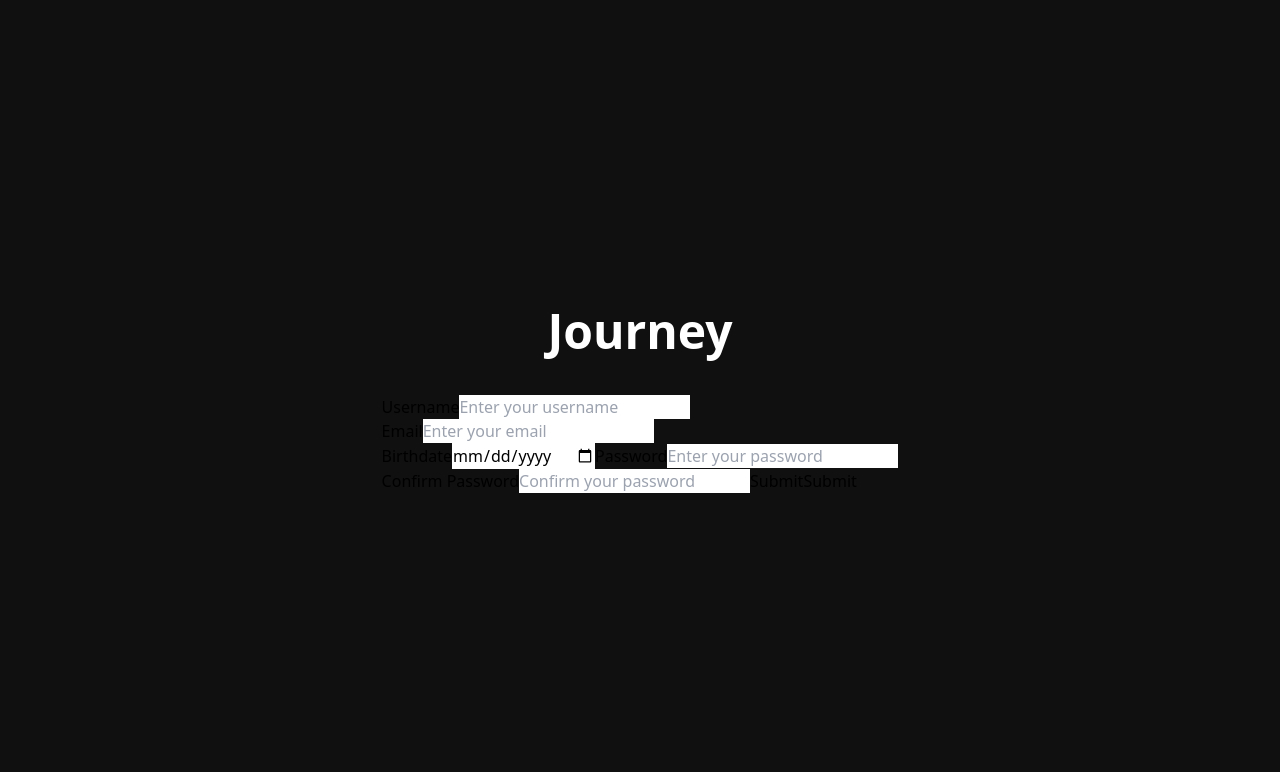
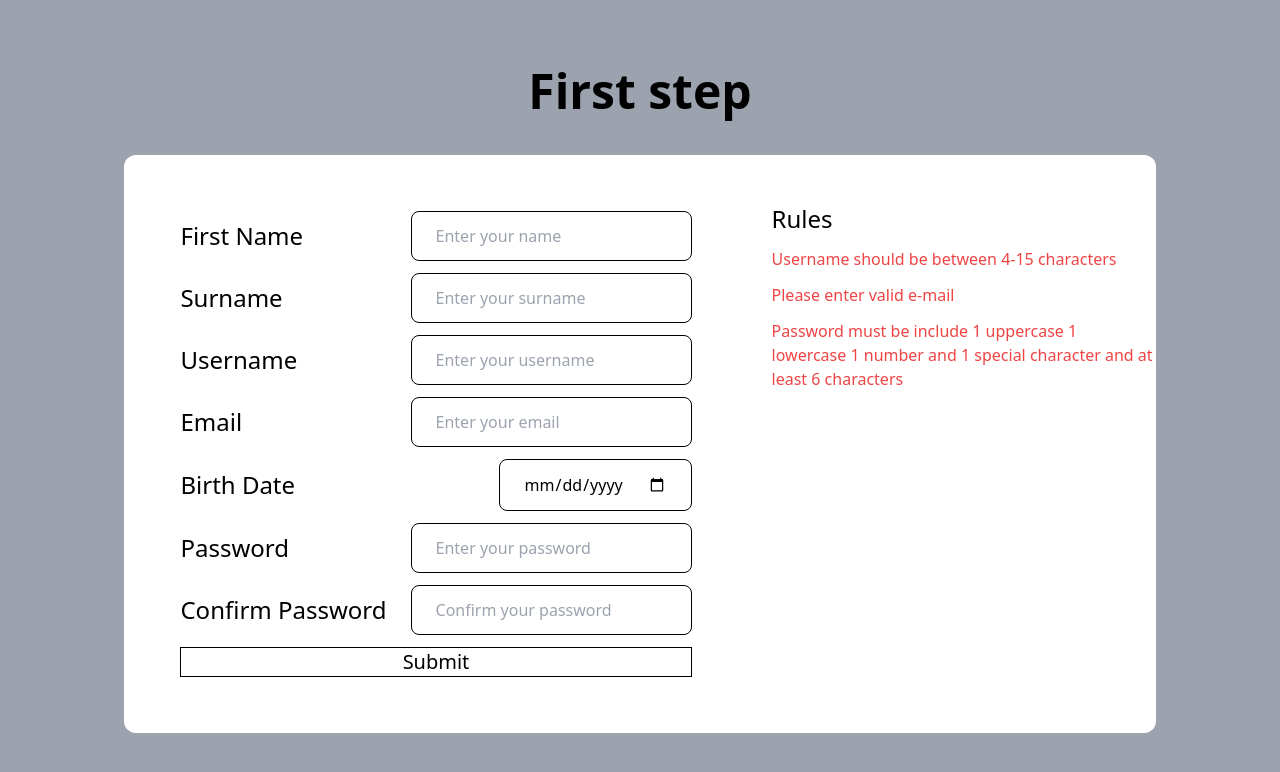
Before and after one commit to alwaysad/UnderTheRadar, a Next.js app in the folder client/: page /auth/register in a window 1280 px wide. Both pictures are taken after a click on the button "Personal Register". Shown: the top 772 px of the page. Built offline with nearby package versions, Linux system fonts and the light colour scheme.

Commit message:
register logic added

```diff
--- a/client/components/customhooks/useinputValidate.js
+++ b/client/components/customhooks/useinputValidate.js
@@ -1,8 +1,9 @@
 import { useState } from "react";
 
-const useInputValidate = (initialValue, pattern, errorMessage) => {
+const useInputValidate = (initialValue, pattern, errorMessage) => {  //setting rules for input pattern and checking validity
   const [value, setValue] = useState(initialValue);
   const [error, setError] = useState("");
+  const [color,setColor]=useState('text-red-500');
 
   const handleChange = (e) => {
     setValue(e.target.value);
@@ -13,12 +14,15 @@ const useInputValidate = (initialValue, pattern, errorMessage) => {
     const regex = new RegExp(pattern);
     if (!regex.test(value)) {
       setError(errorMessage);
+      setColor('text-red-500 max-w-sm');
     } else {
       setError("");
+      setColor('text-green-500 max-w-sm');
     }
   };
 
   return {
+    color,
     value,
     error,
     handleChange,
--- a/client/components/registerForm.jsx
+++ b/client/components/registerForm.jsx
@@ -4,6 +4,9 @@ import useInputValidate from "./customhooks/useinputValidate";
 
 const RegisterForm = (props) => {
   const [error, setError] = useState("");
+  const [color,setColor]=useState('text-red-500');
+  const nameRef=useRef();
+  const surNameRef=useRef();
   const userNameRef = useRef();
   const emailRef = useRef();
   const birthDateRef = useRef();
@@ -12,6 +15,8 @@ const RegisterForm = (props) => {
 
   const submitHandler = async (e) => {
     e.preventDefault();
+    const enteredName=nameRef.current.value;
+    const enteredSurName=surNameRef.current.value;
     const entereduserName = userNameRef.current.value;
     const enteredMail = emailRef.current.value;
     const enteredBirthDate = birthDateRef.current.value;
@@ -23,6 +28,8 @@ const RegisterForm = (props) => {
       return;
     }
     const user = {
+      firstName:enteredName,
+      lastName:enteredSurName,
       username: entereduserName,
       password: enteredPassword,
       birthDate: enteredBirthDate,
@@ -44,7 +51,7 @@ const RegisterForm = (props) => {
 
   const username = useInputValidate(
     "",
-    "^[a-zA-Z0-9]{4,10}$",
+    "^[a-zA-Z0-9]{4,15}$",
     "between 4-10 characters"
   );
   const email = useInputValidate(
@@ -58,21 +65,42 @@ const RegisterForm = (props) => {
     "Password must be include 1 uppercase 1 lowercase 1 number and 1 special character and at least 6 characters "
   );
   return (
-    <div>
-      <form onSubmit={submitHandler}>
-        <label htmlFor="username">Username</label>
-        <input
+    <div className="flex bg-white flex-col rounded-xl space-y-6 md:flex-row md:space-x-6 md:space-y-0 items-start ">
+      <form className="flex flex-col m-10 space-y-3 p-4" onSubmit={submitHandler}>
+      <div className="flex space-x-4 md:space-x-6 items-center">
+        <p className="font-medium text-xl md:text-2xl w-7/12">First Name</p>
+        <input className="px-3 py-3 md:px-6 rounded-lg outline-none border border-black"
+          type="text"
+          placeholder="Enter your name"
+          ref={nameRef}
+          required
+        ></input>
+        </div>
+
+        <div className="flex space-x-4 md:space-x-6 items-center">
+        <p className="font-medium text-xl md:text-2xl w-7/12">Surname</p>
+        <input className="px-3 py-3 md:px-6 rounded-lg outline-none border border-black"
+          type="text"
+          placeholder="Enter your surname"
+          ref={surNameRef}
+          required
+        ></input>
+        </div>
+        <div className="flex space-x-4 md:space-x-6 items-center">
+        <p className="font-medium text-xl md:text-2xl w-7/12">Username</p>
+        <input className="px-3 py-3 md:px-6 rounded-lg outline-none border border-black"
           type="text"
           placeholder="Enter your username"
           ref={userNameRef}
           onBlur={username.blurHandler}
           onChange={username.handleChange}
           required
-          pattern="^[a-zA-Z0-9]{4,10}$"
+          pattern="^[a-zA-Z0-9]{4,15}$"
         ></input>
-        <div>{username.error}</div>
-        <label htmlFor="email">Email</label>
-        <input
+        </div>
+        <div className="flex space-x-4 md:space-x-6  items-center " >
+        <p className="font-medium text-xl md:text-2xl w-7/12">Email</p>
+        <input  className="px-3 py-3 md:px-6 rounded-lg outline-none border border-black"
           type="email"
           placeholder="Enter your email"
           ref={emailRef}
@@ -81,16 +109,19 @@ const RegisterForm = (props) => {
           required
           pattern="^[^\s@]+@[^\s@]+\.[^\s@]+$"
         ></input>
-        <div>{email.error}</div>
-        <label htmlFor="birthDate">Birthdate</label>
-        <input
+     </div>
+     <div className="flex space-x-4 md:space-x-6 items-center" >
+     <p className="font-medium text-xl md:text-2xl w-7/12">Birth Date</p>
+        <input className="px-3 py-3 md:px-6 rounded-lg outline-none border border-black"
           type="date"
           placeholder="Enter your birth date"
           ref={birthDateRef}
           required
         ></input>
-        <label htmlFor="password">Password</label>
-        <input
+        </div>
+        <div className="flex space-x-4 md:space-x-6 items-center" >
+        <p className="font-medium text-xl md:text-2xl w-7/12">Password</p>
+        <input className="px-3 py-3 md:px-6 rounded-lg outline-none border border-black"
           type="password"
           placeholder="Enter your password"
           ref={passwordRef}
@@ -99,19 +130,31 @@ const RegisterForm = (props) => {
           required
           pattern="(?=[A-Za-z0-9@#$%^&+!=]+$)^(?=.*[a-z])(?=.*[A-Z])(?=.*[0-9])(?=.*[@#$%^&+!=])(?=.{6,}).*$"
         ></input>
-        <div>{password.error}</div>
-        <label htmlFor="password">Confirm Password</label>
-        <input
+        </div>
+        <div className="flex space-x-4 md:space-x-6 items-center" >
+        <p className="font-medium text-xl md:text-2xl w-7/12">Confirm Password</p>
+        <input className="px-3 py-3 md:px-6 rounded-lg outline-none border border-black"
           type="password"
           placeholder="Confirm your password"
           ref={confirmPasswordRef}
           onBlur={confirmPasswordHandler}
           required
         ></input>
-        <span>{error}</span>
-        <label htmlFor="submit">Submit</label>
-        <input type="submit"></input>
+
+       </div>
+        <button type="submit" className="border text-xl border-black hover:bg-black hover:text-white transition duration-200">Submit</button>
       </form>
+      <div className="flex flex-col space-y-3">
+        <p className="text-xl md:text-2xl font-medium mt-12">Rules</p>
+        <div className="max-w-sm">
+        <p className={username.color}>Username should be between 4-15 characters</p>
+        </div>
+        <p className={email.color}>Please enter valid e-mail</p>
+        <div className="max-w-sm">
+        <p className={password.color}>Password must be
+        include 1 uppercase 1 lowercase 1 number and 1 special character and at least 6 characters</p>
+        </div>
+      </div>
     </div>
   );
 };
--- a/client/pages/auth/register.jsx
+++ b/client/pages/auth/register.jsx
@@ -1,15 +1,19 @@
 import RegisterForm from "../../components/registerForm";
 import axios from "axios";
 import { useState } from "react";
+import { useRouter } from "next/router";
 import RegisterBusinessForm from "../../components/registerBusiness";
 
 const Register = () => {
+  const router = useRouter();
   const [isPersonal, setIsPersonal] = useState(false);
   const [isBusiness, setIsBusiness] = useState(false);
   const [showButtons, setshowButtons] = useState(true);
 
   const onSubmitHandler = async (newUser) => {
     const user = {
+      firstName: newUser.firstName,
+      lastName: newUser.lastName,
       username: newUser.username,
       email: newUser.email,
       birthDate: newUser.birthDate,
@@ -20,6 +24,7 @@ const Register = () => {
         .post("http://localhost:8800/api/auth/register", user)
         .then((response) => {
           console.log(response.data);
+          router.push('/auth/login')
         });
     } catch (error) {
       console.log(error.response.data);
@@ -45,8 +50,10 @@ const Register = () => {
   };
 
   return (
-    <div className="flex flex-col space-y-10 bg-primary min-h-screen justify-center items-center">
-      <p className="text-white text-5xl font-bold">Journey</p>
+    <div className="flex flex-col space-y-10 bg-gray-400 min-h-screen justify-center items-center">
+      <p className="text-black text-5xl font-bold">
+        {showButtons ? "Journey" : "First step"}
+      </p>
       {showButtons && (
         <div className="flex flex-col space-y-10">
           <button
```
Also changed, not shown: 2 other files (tests, documents, lock files or other folders).
